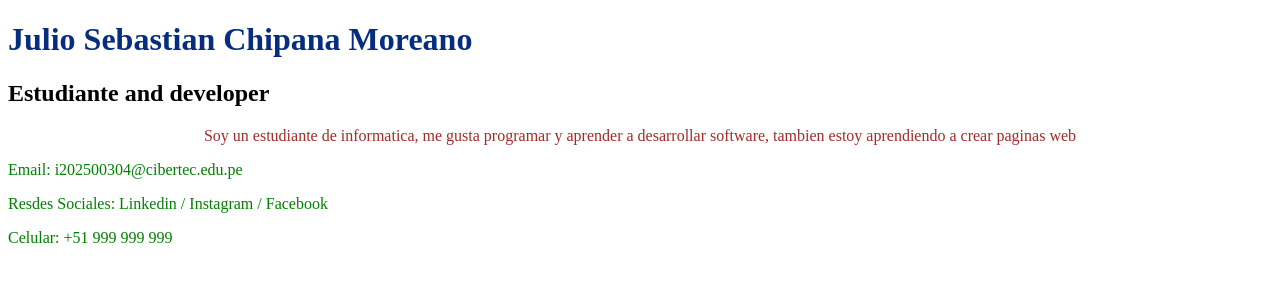
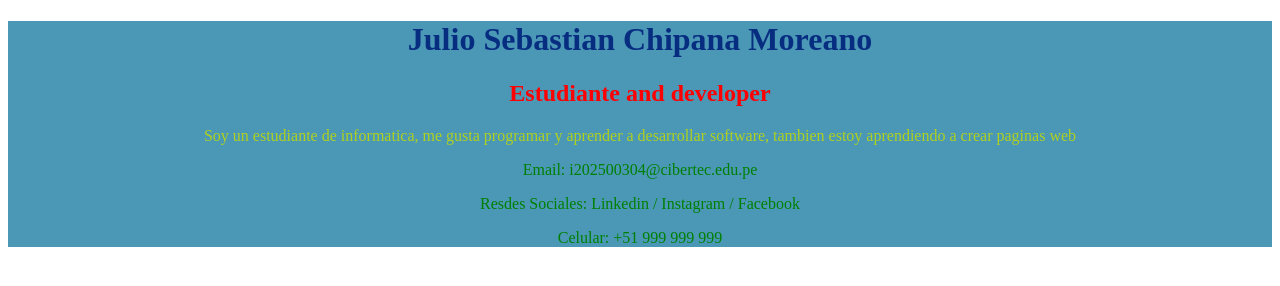
Before and after one commit to BastianCM20/aew_cibertec_chipana, a plain HTML site: page CSS/01_Tarjeta/index.html in a window 1280 px wide. Drawn offline with Linux system fonts and the light colour scheme.

Commit message:
eh agregado mas estilos

```diff
--- a/CSS/01_Tarjeta/css/estilos.css
+++ b/CSS/01_Tarjeta/css/estilos.css
@@ -2,13 +2,26 @@
 h1 {
     color:rgb(7, 45, 128);
     margin: 3;
+    text-align: center;
 }
 
+h2 {
+    color:red;
+    text-align:center;
+}
 p {
     color:green
 }
 
 .mi-descripcion p {
-    color:brown;
+    color:rgb(176, 209, 29);
     text-align: center;
 }
+
+.contenedor-tarjeta {
+    background-color:rgb(74, 151, 182);
+}
+
+.datos-contacto{
+    text-align: center;
+}
```
